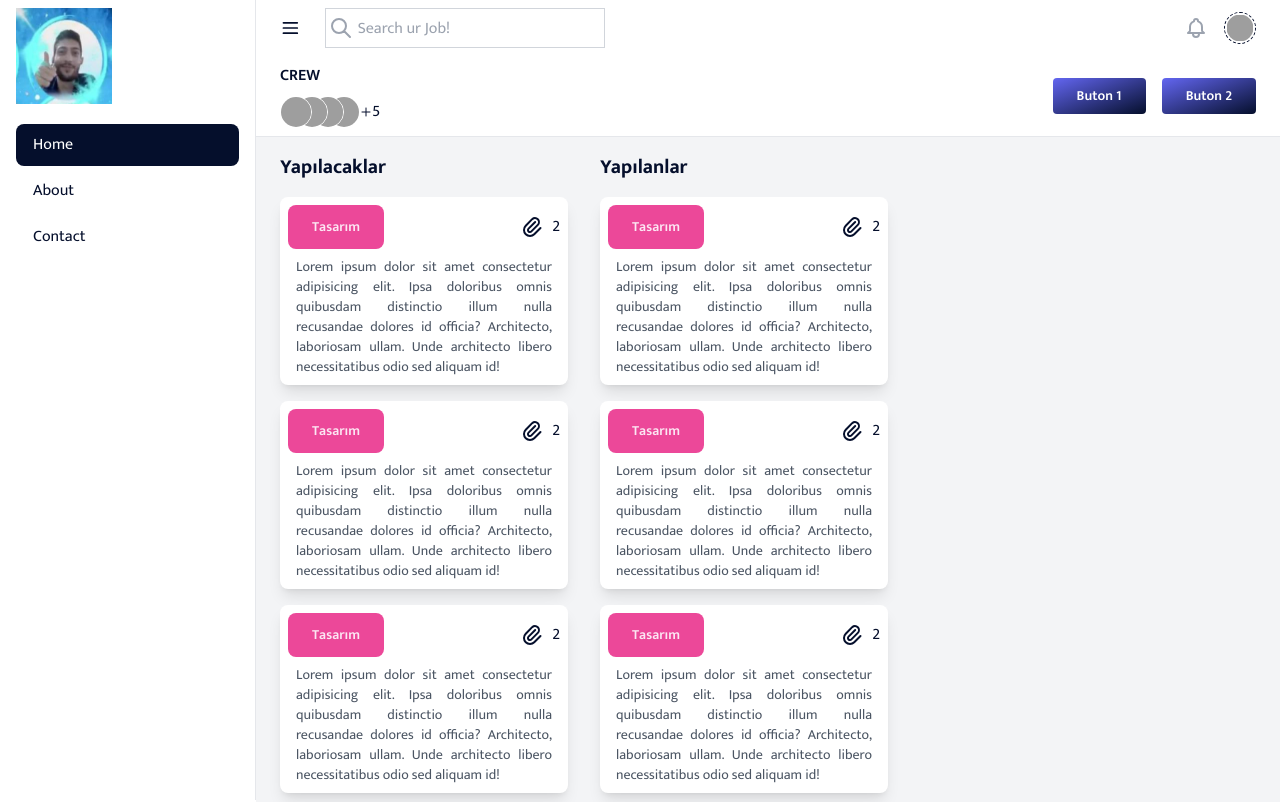
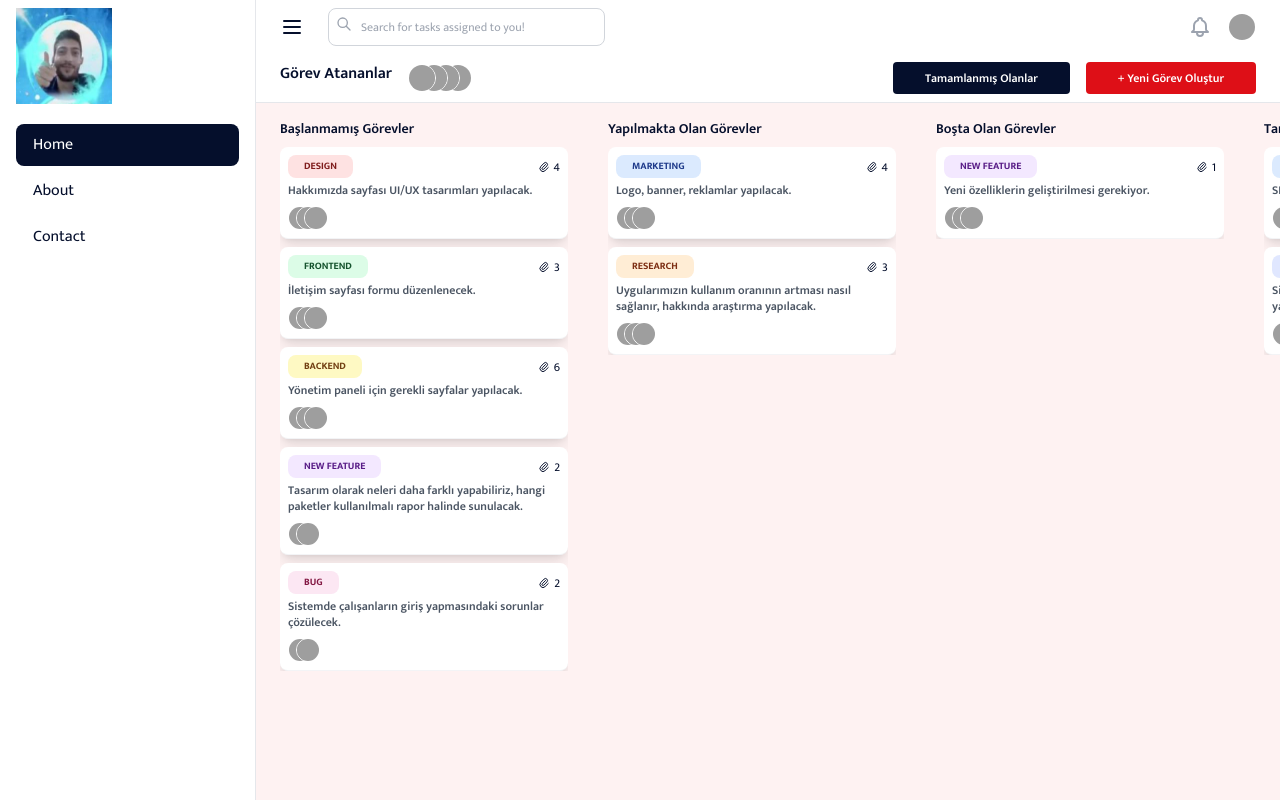
Before and after one commit to harundogdu/taskmanager, a Next.js app: page / in a window 1280 px wide. Shown: the top 802 px of the page. Built offline with nearby package versions, Linux system fonts and the light colour scheme; grey boxes are pictures that could not be loaded.

Commit message:
content area designed

```diff
--- a/components/Content/ContentFooter.tsx
+++ b/components/Content/ContentFooter.tsx
@@ -1,11 +1,70 @@
-import CardContainer from "components/shared/CardContainer";
 import React from "react";
+import DATA from "public/data/todo.json";
+import Card from "components/shared/Card";
 
 const ContentFooter = () => {
   return (
-    <footer className="flex-1 px-6 py-4 bg-gray-100 flex gap-x-8">
-      <CardContainer title="Yapılacaklar" />
-      <CardContainer title="Yapılanlar" />
+    <footer className="flex-1 w-full px-6 py-4 bg-red-50 flex gap-x-8 overflow-x-scroll overflow-y-hidden">
+      <div className="flex flex-col">
+        <h1 className="font-semibold text-sm  text-primary">Başlanmamış Görevler</h1>
+        <div className="overflow-y-auto overflow-x-hidden pr-2">
+          <div className="card-container w-72">
+            <div className="overflow-auto">
+              {DATA.filter((todo) => todo.role === "todo").map((card) => (
+                <Card key={card.id} card={card} />
+              ))}
+            </div>
+          </div>
+        </div>
+      </div>
+      <div className="flex flex-col">
+        <h1 className="font-semibold text-sm  text-primary">Yapılmakta Olan Görevler</h1>
+        <div className="overflow-y-auto overflow-x-hidden pr-2">
+          <div className="card-container w-72">
+            <div className="overflow-auto">
+              {DATA.filter((todo) => todo.role === "inprogress").map((card) => (
+                <Card key={card.id} card={card} />
+              ))}
+            </div>
+          </div>
+        </div>
+      </div>
+      <div className="flex flex-col">
+        <h1 className="font-semibold text-sm  text-primary">Boşta Olan Görevler</h1>
+        <div className="overflow-y-auto overflow-x-hidden pr-2">
+          <div className="card-container w-72">
+            <div className="overflow-auto">
+            {DATA.filter((todo) => todo.role === "testing").map((card) => (
+                <Card key={card.id} card={card} />
+              ))}
+            </div>
+          </div>
+        </div>
+      </div>
+      <div className="flex flex-col">
+        <h1 className="font-semibold text-sm  text-primary">Tamamlanmış Görevler</h1>
+        <div className="overflow-y-auto overflow-x-hidden pr-2">
+          <div className="card-container w-72">
+            <div className="overflow-auto">
+            {DATA.filter((todo) => todo.role === "done").map((card) => (
+                <Card key={card.id} card={card} />
+              ))}
+            </div>
+          </div>
+        </div>
+      </div>
+      <div className="flex flex-col">
+        <h1 className="font-semibold text-sm  text-primary">Zamanı Geçmiş Görevler</h1>
+        <div className="overflow-y-auto overflow-x-hidden pr-2">
+          <div className="card-container w-72">
+            <div className="overflow-auto">
+            {DATA.filter((todo) => todo.role === "outdated").map((card) => (
+                <Card key={card.id} card={card} />
+              ))}
+            </div>
+          </div>
+        </div>
+      </div>
     </footer>
   );
 };
--- a/components/Content/ContentHeader.tsx
+++ b/components/Content/ContentHeader.tsx
@@ -1,10 +1,22 @@
 import React from "react";
 
 const ContentHeader = () => {
+  const handleSidebarClick = () => {
+    const sidebar = document.getElementById("sidebar");
+    const drawerMenu = document.getElementById("drawerMenu");
+    sidebar?.classList.toggle("hidden");
+    drawerMenu?.classList.toggle("rotate-180");
+  };
+
   return (
     <header className="border-b border-gray-200 px-6 py-2 flex flex-col gap-y-4">
       <div id="upper" className="flex items-center justify-between">
-        <div className="flex items-center justify-between w-1/3 gap-x-6">
+        <div className="flex items-center justify-between w-1/3 gap-x-6 ">
+          <button
+            onClick={handleSidebarClick}
+            id="drawerMenu"
+            className=" transition-all duration-500"
+          >
             <svg
               xmlns="http://www.w3.org/2000/svg"
               className="h-6 w-6"
@@ -19,15 +31,16 @@ const ContentHeader = () => {
                 d="M4 6h16M4 12h16M4 18h16"
               />
             </svg>
-          <div className="relative w-full bg-red-500">
+          </button>
+          <div className="relative w-full h-full">
             <input
               type="text"
-              placeholder="Search ur Job!"
-              className="w-full h-10 border flex-1 border-gray-300 outline-none focus-within:border-primary pl-8"
+              placeholder="Search for tasks assigned to you!"
+              className="w-full h-full border flex-1 py-2 text-xs text-gray-600 border-gray-300 outline-none rounded-lg pl-8"
             />
             <svg
               xmlns="http://www.w3.org/2000/svg"
-              className="h-6 w-6 absolute left-1 top-2 stroke-gray-400"
+              className="h-4 w-4 absolute left-2 top-2 stroke-gray-400"
               fill="none"
               viewBox="0 0 24 24"
               stroke="currentColor"
@@ -60,65 +73,53 @@ const ContentHeader = () => {
           </button>
           <div>
             <img
-              src="https://pbs.twimg.com/profile_images/1450192163585863685/UlUAzUtN_400x400.jpg"
-              alt="Personal Image"
-              className="w-8 h-8 rounded-full cursor-pointer border border-primary p-[0.1rem] border-dashed"
+              src="https://pbs.twimg.com/profile_images/1462792445570261002/mFAbmt0y_400x400.jpg"
+              alt="Person 2"
+              className="rounded-full w-7 h-7 border border-white"
             />
           </div>
         </div>
       </div>
       <div id="lower" className="flex items-center justify-between">
-        <div id="teams-container">
-          <p className="uppercase text-primary font-semibold mb-2">crew</p>
+        <div
+          id="teams-container"
+          className="flex items-center justify-between gap-x-4"
+        >
+          <p className=" text-primary font-semibold mb-2">Görev Atananlar</p>
           <div className="flex items-center justify-center">
             <div className="flex items-center justify-center">
               <img
                 src="https://pbs.twimg.com/profile_images/1450192163585863685/UlUAzUtN_400x400.jpg"
                 alt="Person 1"
-                className="rounded-full w-8 h-8 border border-white  static z-10"
+                className="rounded-full w-7 h-7 border border-white  static z-10"
               />
               <img
                 src="https://pbs.twimg.com/profile_images/1462792445570261002/mFAbmt0y_400x400.jpg"
                 alt="Person 2"
-                className="rounded-full w-8 h-8 border border-white  -ml-4 static z-[9] "
+                className="rounded-full w-7 h-7 border border-white  -ml-4 static z-[9] "
               />
               <img
                 src="https://pbs.twimg.com/profile_images/1347911385997602821/J3ARkPca_400x400.jpg"
                 alt="Person 3"
-                className="rounded-full w-8 h-8 border border-white  -ml-4 static z-[8]"
+                className="rounded-full w-7 h-7 border border-white  -ml-4 static z-[8]"
               />
               <img
                 src="https://pbs.twimg.com/media/FI5es3XX0AgcjFD?format=jpg&name=4096x4096"
                 alt="Person 4"
-                className="rounded-full w-8 h-8 border border-white  -ml-4 static z-[7]"
+                className="rounded-full w-7 h-7 border border-white  -ml-4 static z-[7]"
               />
             </div>
-            <svg
-              xmlns="http://www.w3.org/2000/svg"
-              className="h-3 w-3"
-              fill="none"
-              viewBox="0 0 24 24"
-              stroke="currentColor"
-            >
-              <path
-                strokeLinecap="round"
-                strokeLinejoin="round"
-                strokeWidth={2}
-                d="M12 4v16m8-8H4"
-              />
-            </svg>
-            <span>5</span>
           </div>
         </div>
         <div
           id="button-container"
           className="flex items-center justify-between gap-x-4"
         >
-          <button className="text-white bg-gradient-to-br from-indigo-500 to-primary px-6 py-2 rounded text-sm font-semibold">
-            Buton 1
+          <button className="text-white bg-primary px-8 py-2 rounded text-xs font-semibold">
+            Tamamlanmış Olanlar
           </button>
-          <button className="text-white bg-gradient-to-tl from-primary to-indigo-500 px-6 py-2 rounded text-sm font-semibold">
-            Buton 2
+          <button className="text-white bg-secondary px-8 py-2 rounded text-xs font-semibold">
+            + Yeni Görev Oluştur
           </button>
         </div>
       </div>
--- a/components/Content/index.tsx
+++ b/components/Content/index.tsx
@@ -4,7 +4,7 @@ import ContentHeader from "./ContentHeader";
 
 const Content = () => {
   return (
-    <main id="main" className="flex-1 flex flex-col">
+    <main id="main" className="flex-1 flex flex-col overflow-hidden">
       <ContentHeader />
       <ContentFooter />
     </main>
--- a/components/shared/Card.tsx
+++ b/components/shared/Card.tsx
@@ -1,19 +1,79 @@
 import React from "react";
+import { handleColor } from "utils/helper";
 type CardProps = {
-  card: {};
+  card: {
+    id: number;
+    title: string;
+    type: string;
+    attachment: string;
+  };
 };
 
 const Card = ({ card }: CardProps) => {
+  const [color, setColor] = React.useState("text-red-900");
+  const [bgColor, setBgColor] = React.useState("bg-red-100");
+
+  /*   React.useEffect(() => {
+    const { selectedColor, selectedBgColor } = handleColor(card.type);
+    setColor(selectedColor);
+    setBgColor(selectedBgColor);
+  }, [card.type]); */
+
+  React.useEffect(() => {
+    switch (card.type.toLowerCase()) {
+      case "design":
+        setColor("text-red-900");
+        setBgColor("bg-red-100");
+        break;
+      case "frontend":
+        setColor("text-green-900");
+        setBgColor("bg-green-100");
+        break;
+      case "backend":
+        setColor("text-yellow-900");
+        setBgColor("bg-yellow-100");
+        break;
+      case "marketing":
+        setColor("text-blue-900");
+        setBgColor("bg-blue-100");
+        break;
+      case "research":
+        setColor("text-orange-900");
+        setBgColor("bg-orange-100");
+        break;
+      case "new feature":
+        setColor("text-purple-900");
+        setBgColor("bg-purple-100");
+        break;
+      case "bug":
+        setColor("text-pink-900");
+        setBgColor("bg-pink-100");
+        break;
+      case "ar-ge":
+        setColor("text-indigo-900");
+        setBgColor("bg-indigo-100");
+        break;
+      default:
+        setColor("text-gray-900");
+        setBgColor("bg-gray-100");
+        break;
+    }
+  }, [card.type]);
+
   return (
-    <div className="bg-white flex flex-col w-72 p-2 shadow-lg rounded-lg my-4">
+    <div className="bg-white flex flex-col p-2 shadow-lg rounded-lg border-b border-gray-100 mt-2 flex-shrink-0">
       <div className="flex items-center justify-between">
-        <h2 className="bg-pink-500 text-pink-100 rounded-lg py-3 px-6 text-sm font-semibold">
-          Tasarım
+        <h2
+          className={`rounded-lg py-1 px-4 text-[10px] font-bold uppercase flex items-center ${
+            color + " " + bgColor
+          }`}
+        >
+          {card.type}
         </h2>
-        <div className="flex items-center justify-between gap-x-2">
+        <div className="flex items-center justify-between gap-x-1">
           <svg
             xmlns="http://www.w3.org/2000/svg"
-            className="h-6 w-6"
+            className="h-3 w-3"
             fill="none"
             viewBox="0 0 24 24"
             stroke="currentColor"
@@ -25,16 +85,46 @@ const Card = ({ card }: CardProps) => {
               d="M15.172 7l-6.586 6.586a2 2 0 102.828 2.828l6.414-6.586a4 4 0 00-5.656-5.656l-6.415 6.585a6 6 0 108.486 8.486L20.5 13"
             />
           </svg>
-          <span>2</span>
+          <span className="text-xs">{card.attachment}</span>
         </div>
       </div>
       <div>
-        <p className="text-sm text-gray-600 px-2 mt-2 text-justify">
-          Lorem ipsum dolor sit amet consectetur adipisicing elit. Ipsa
-          doloribus omnis quibusdam distinctio illum nulla recusandae dolores id
-          officia? Architecto, laboriosam ullam. Unde architecto libero
-          necessitatibus odio sed aliquam id!
-        </p>
+        <p className="text-xs text-gray-600 my-1 font-semibold">{card.title}</p>
+      </div>
+      <div className="flex items-center mt-1">
+        {card.id > 6 ? (
+          <>
+             <img
+              src="https://pbs.twimg.com/profile_images/1462792445570261002/mFAbmt0y_400x400.jpg"
+              alt="Person 2"
+              className="rounded-full w-6 h-6 border border-white"
+            />
+
+            <img
+              src="https://pbs.twimg.com/media/FI5es3XX0AgcjFD?format=jpg&name=4096x4096"
+              alt="Person 4"
+              className="rounded-full w-6 h-6 border border-white -ml-4"
+            />
+          </>
+        ) : (
+          <>
+            <img
+              src="https://pbs.twimg.com/profile_images/1347911385997602821/J3ARkPca_400x400.jpg"
+              alt="Person 3"
+              className="rounded-full w-6 h-6  border border-white"
+            />
+             <img
+              src="https://pbs.twimg.com/profile_images/1450192163585863685/UlUAzUtN_400x400.jpg"
+              alt="Person 1"
+              className="rounded-full w-6 h-6 border border-white  -ml-4"
+            />
+            <img
+              src="https://pbs.twimg.com/profile_images/1462792445570261002/mFAbmt0y_400x400.jpg"
+              alt="Person 2"
+              className="rounded-full w-6 h-6 border border-white  -ml-4"
+            />
+          </>
+        )}
       </div>
     </div>
   );
--- a/components/shared/CardContainer.tsx
+++ b/components/shared/CardContainer.tsx
@@ -1,22 +1,11 @@
-import React from "react";
+/* import React from "react";
 import Card from "./Card";
 import DATA from "public/data/todo.json";
 
-type CardContainerProps = {
-  title: string;
-};
+const CardContainer = () => {
+  return (
 
-const CardContainer = ({ title }: CardContainerProps) => {
-  console.log();
-
-  return (
-    <div className="card-container">
-      <h1 className="text-xl font-bold">{title}</h1>
-      {DATA.map((todo) => (
-        <Card key={todo.id} card={todo} />
-      ))}
-    </div>
   );
 };
 
-export default CardContainer;
+export default CardContainer; */
```
Lines whose indentation alone changed are shown as unchanged.
